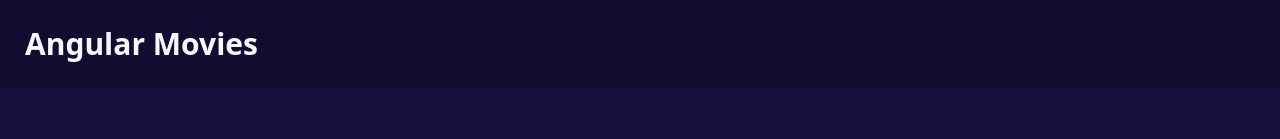
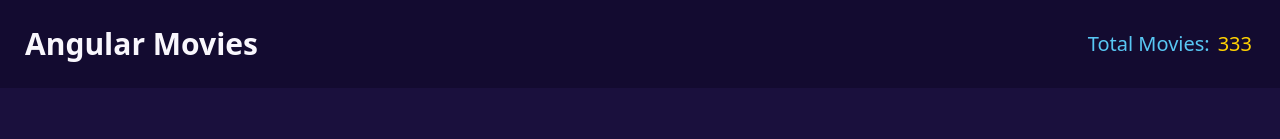
Before and after one commit to OliverZulett/Manejo-de-observables-con-angular-17, an Angular app in the folder angular-movies/: page / in a window 1280 px wide. Shown: the top 139 px of the page. Built offline with nearby package versions, Linux system fonts and the light colour scheme.

Commit message:
numero de peliculas agregado en el topbar

```diff
--- a/angular-movies/src/app/shared/navbar/navbar.component.html
+++ b/angular-movies/src/app/shared/navbar/navbar.component.html
@@ -1,5 +1,9 @@
 <div class="navbar bg-base-300 py-5">
-  <div class="flex-1">
+  <div class="flex justify-between  w-full">
     <button class="btn btn-ghost text-3xl" [routerLink]="['/movies']" routerLinkActive="router-link-active" >Angular Movies</button>
+    <div class="text-xl mr-5 flex">
+      <h2 class="text-secondary mr-2">Total Movies: </h2>
+      <h2 class="text-accent">333</h2>
+    </div>
   </div>
 </div>
```
